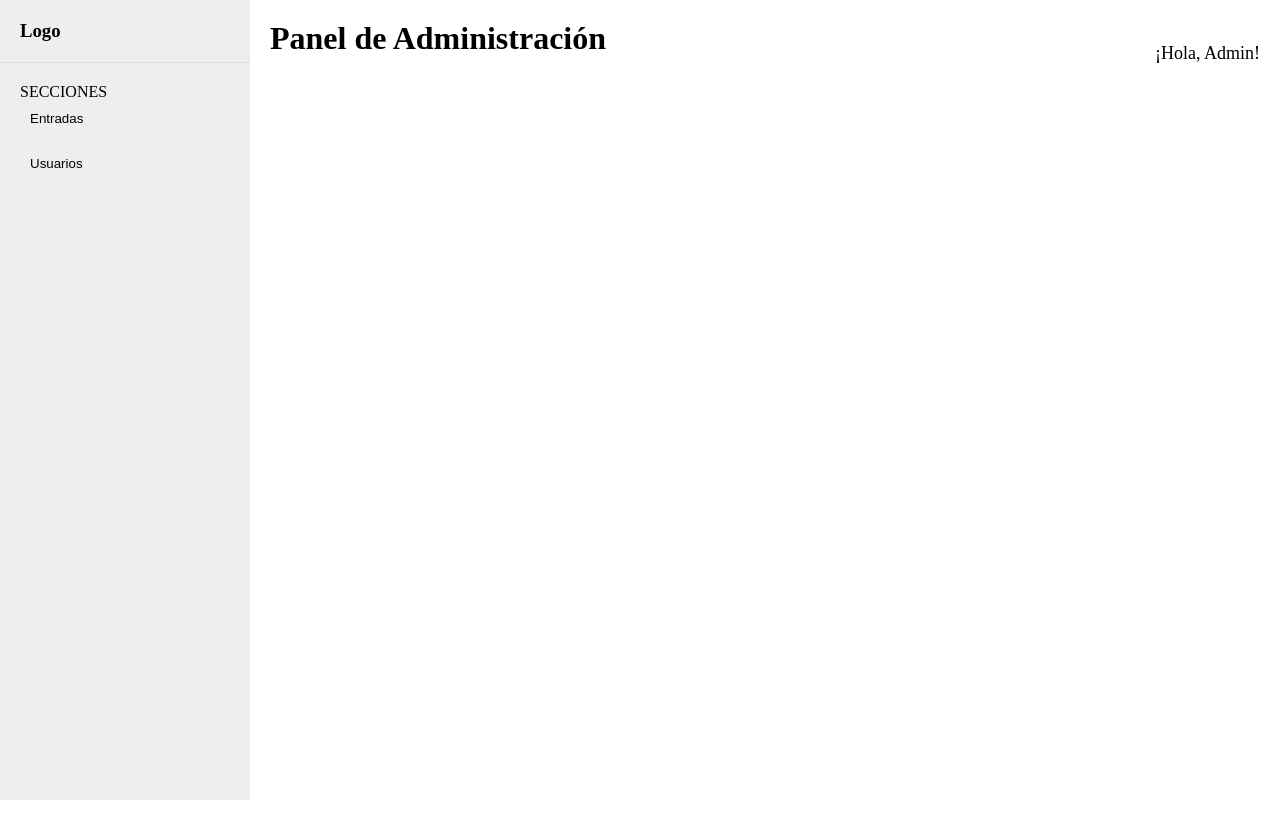
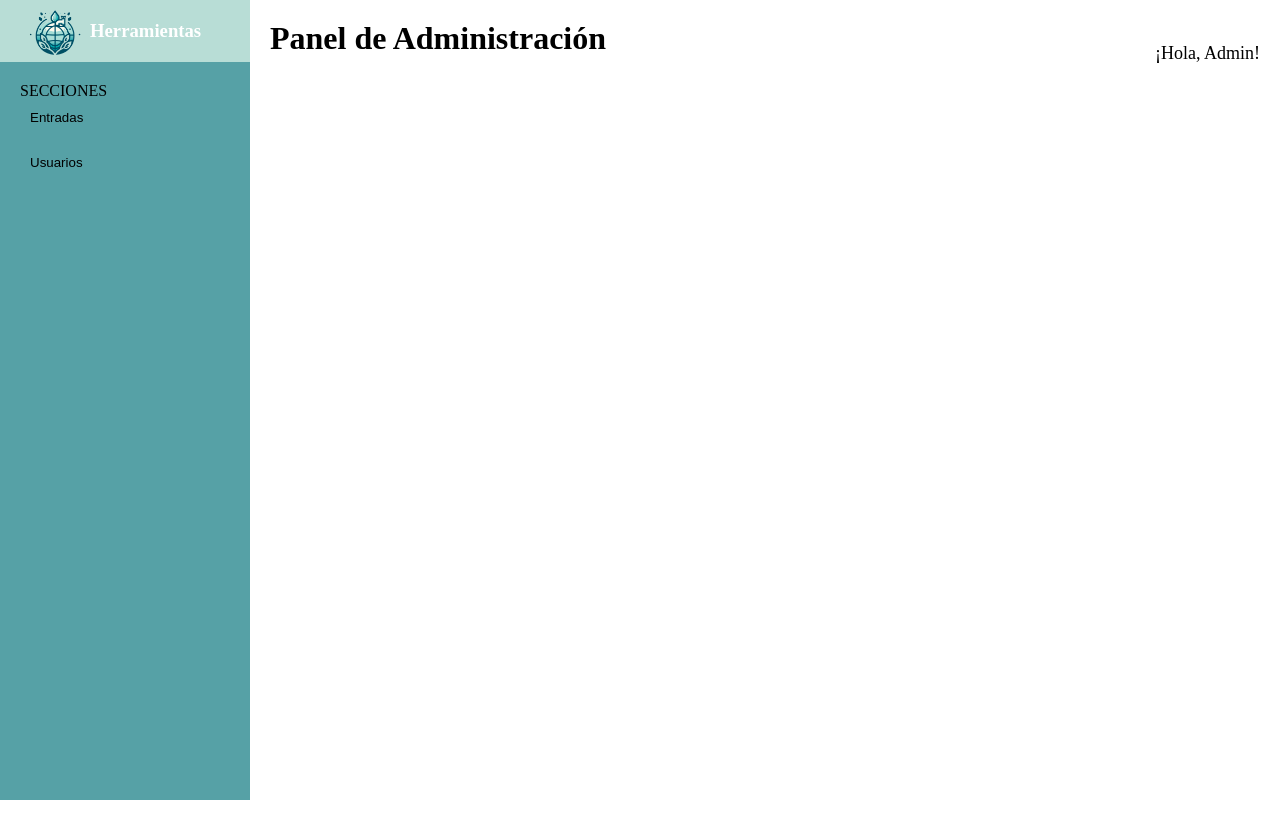
Before and after one commit to cristaalm/FrontBlogWeb, a React (Vite) app: page / in a window 1280 px wide. Shown: the top 838 px of the page. After the commit the page ends 800 px from the top, so only its background shows below. Built offline with nearby package versions, Linux system fonts and the light colour scheme.

Commit message:
FixColors

```diff
--- a/src/indexadmin.css
+++ b/src/indexadmin.css
@@ -1,20 +1,29 @@
 .admin-container {
     display: flex;
     height: 100vh;
+    background-color: #fff;
   }
 
   .sidebar {
     width: 250px;
-    background: #eee;
+    background: #56a1a6;
   }
 
+  .logotipo{
+
+    position: absolute;
+    top: -2px;
+    left: 20px;
+  }
   .sidebar-header {
     padding: 20px;
-    border-bottom: 1px solid #ddd;
+    background-color: #b8ddd6;
   }
 
   .sidebar-header h3 {
-    margin: 0; /* Asegúrate de que no haya margen extra en el logo */
+    margin: 0;
+    color: #fff;
+    margin-left: 70px;
   }
 
   .sidebar-nav {
--- a/src/indexadmin.jsx
+++ b/src/indexadmin.jsx
@@ -6,8 +6,11 @@ function IndexAdmin() {
   const Sidebar = () => {
     return (
       <aside className="sidebar">
+        <div className='logotipo'>
+        <img src="src/img/logo without bg.png" height="70px" width="70px" top />
+        </div>
         <div className="sidebar-header">
-          <h3>Logo</h3>
+          <h3>Herramientas</h3>
         </div>
         <nav className="sidebar-nav">
           <p>SECCIONES</p>
@@ -32,9 +35,6 @@ function IndexAdmin() {
           <h1>Panel de Administración</h1>
           <span>¡Hola, Admin!</span>
         </header>
-        <section className="panel-content">
-          {/* Aquí va el contenido principal del panel de administración */}
-        </section>
       </main>
     </div>
   );
```
